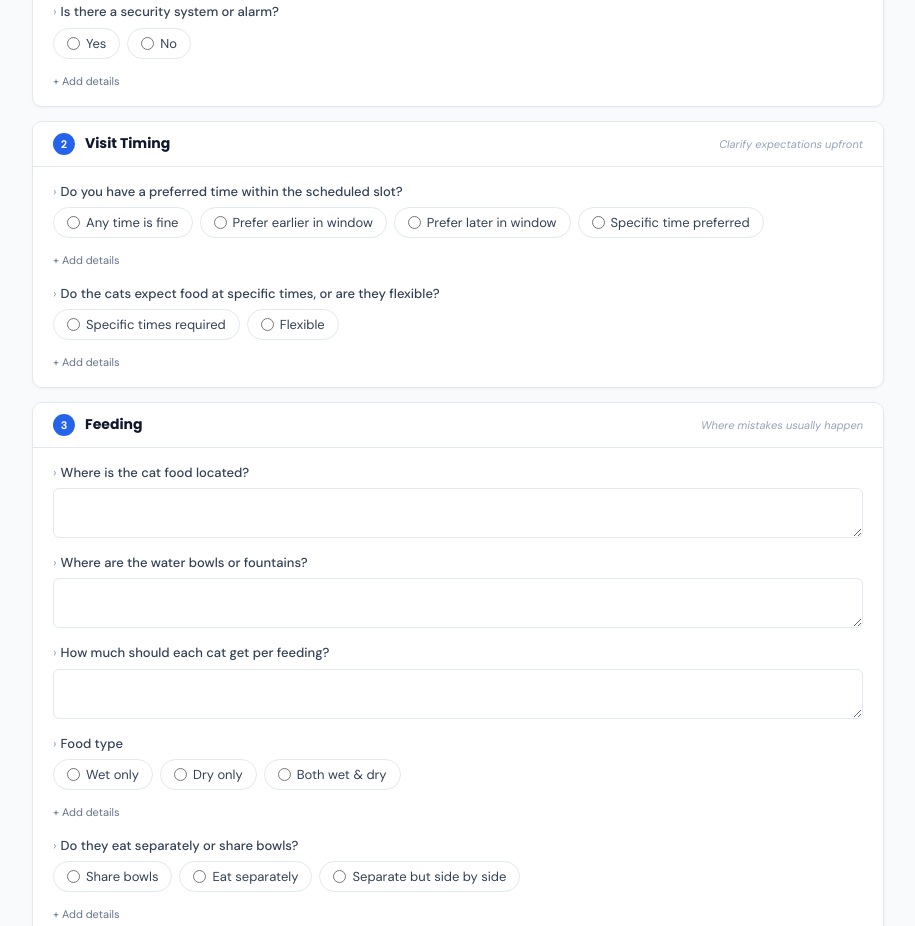
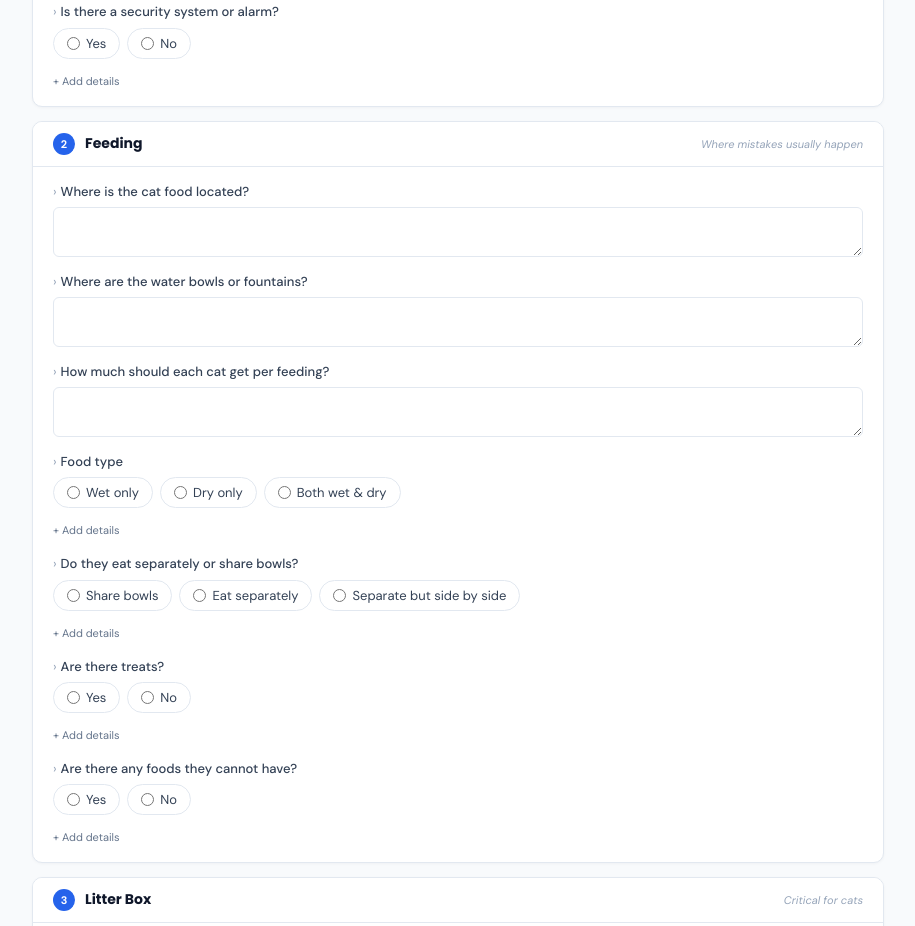
Before and after one commit to BrandonML/meowtel-client-questionaire, a plain HTML site: page index.html in a window 1280 px wide. Shown: the part 799-1725 px from the top of the page, without its empty margins (182-1097 px from the left). Drawn offline with Linux system fonts and the light colour scheme.

Commit message:
removed visit timing section and both questions

```diff
--- a/index.html
+++ b/index.html
@@ -620,16 +620,6 @@ const SECTIONS = [
         options: ["Yes", "No"], notes: "Describe backup entry method" },
       { q: "Is there a security system or alarm?", type: "radio",
         options: ["Yes", "No"], notes: "Arm/disarm instructions and code" },
-    ]
-  },
-  {
-    title: "Visit Timing", subtitle: "Clarify expectations upfront",
-    questions: [
-      { q: "Do you have a preferred time within the scheduled slot?", type: "radio",
-        options: ["Any time is fine", "Prefer earlier in window", "Prefer later in window", "Specific time preferred"],
-        notes: "Preferred time or notes" },
-      { q: "Do the cats expect food at specific times, or are they flexible?", type: "radio",
-        options: ["Specific times required", "Flexible"], notes: "Feeding time details" },
     ]
   },
   {
```
